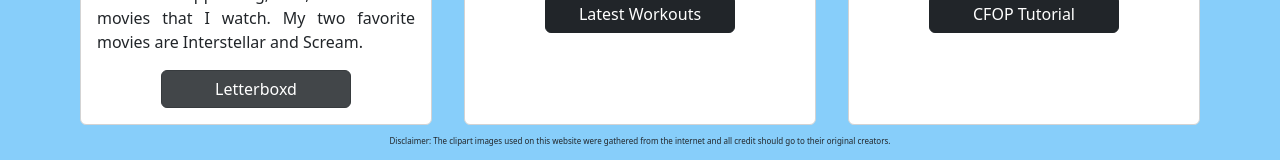
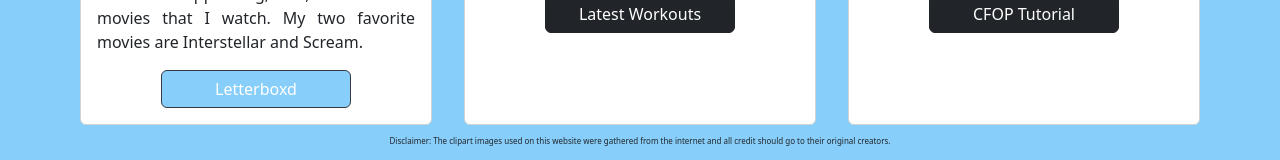
Before and after one commit to victorverma3/Portfolio, a React (Vite) app: page /about in a window 1280 px wide. In both pictures the pointer is over the button "Letterboxd". Shown: the part 1539-1699 px from the top of the page. Built offline with nearby package versions, Linux system fonts and the light colour scheme.

Commit message:
buttons now turn lightskyblue while hovering

```diff
--- a/src/components/AboutCards/AboutCards.css
+++ b/src/components/AboutCards/AboutCards.css
@@ -1,5 +1,9 @@
 .aboutCardButton {
     width: 60%;
+}
+
+.aboutCardButton:hover {
+    background-color: lightskyblue;
 }
 
 .aboutCardList {
--- a/src/pages/resume/Resume.css
+++ b/src/pages/resume/Resume.css
@@ -1,5 +1,10 @@
 .pdfButton {
     width: 10rem;
+}
+
+.pdfButton:hover {
+    background-color: white;
+    color: lightskyblue;
 }
 
 .resumeContent {
```
